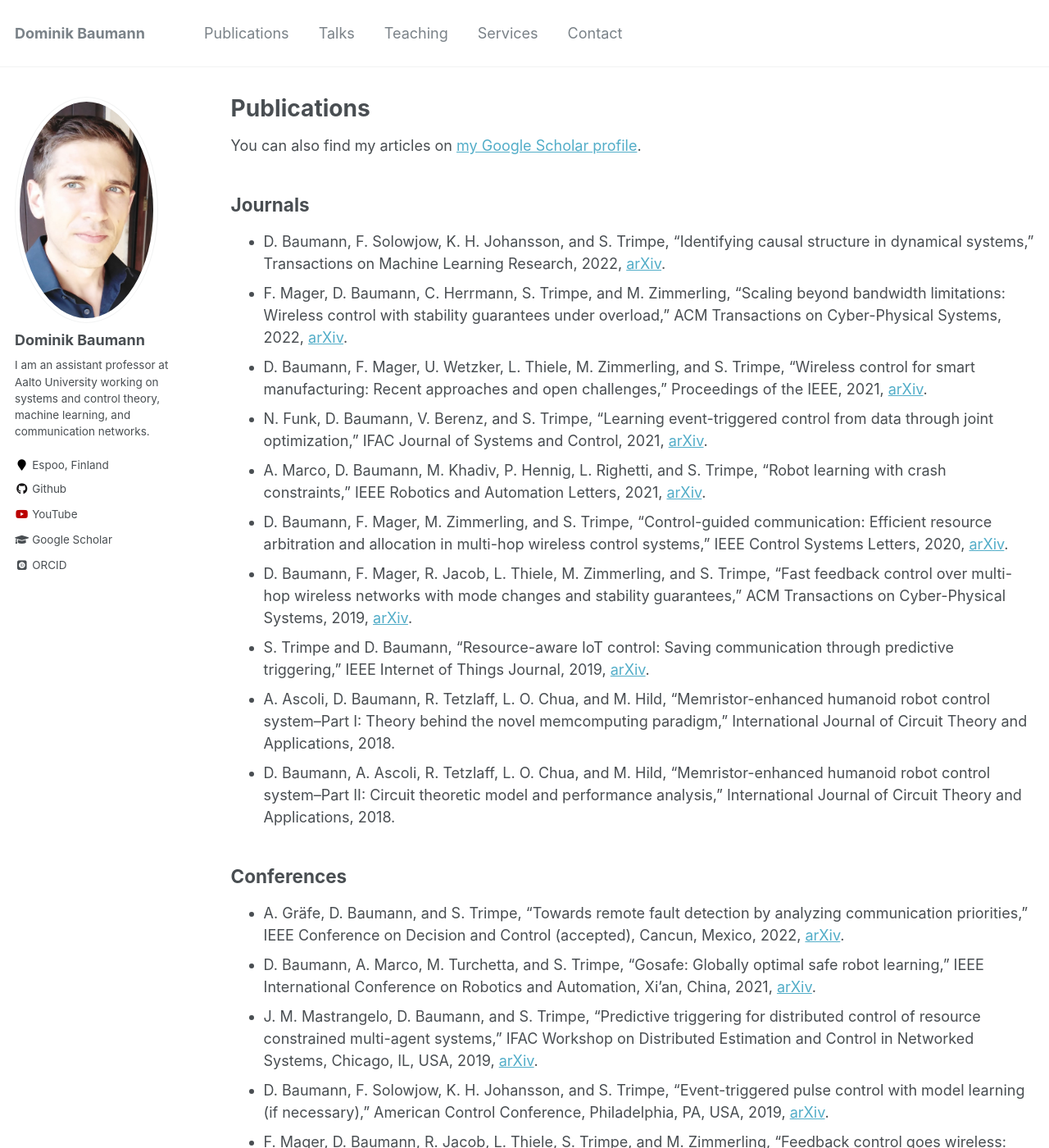
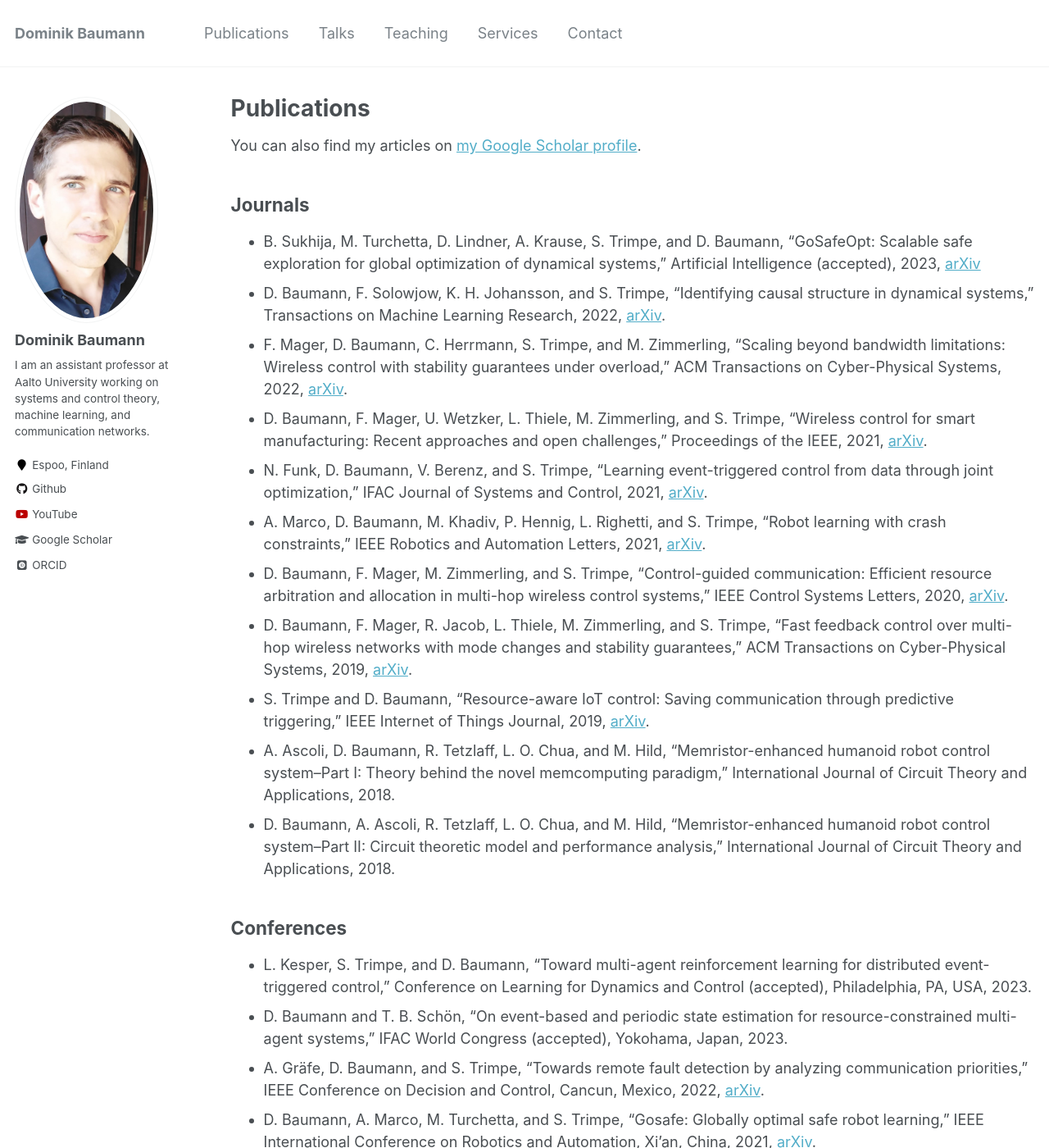
Before and after one commit to baumanndominik/baumanndominik.github.io, a Jekyll site: the page built from _pages/publications.md, in a window 1280 px wide and 1400 px high. Shown: the whole window at 82% size. Built offline with Jekyll 4.4.1, drawn with Linux system fonts in a browser that asks for light colours; some web fonts are replaced; some of the changed text lies outside the part shown.

```diff
--- a/_pages/publications.md
+++ b/_pages/publications.md
@@ -9,6 +9,7 @@ You can also find my articles on [my Google Scholar profile](https://scholar.goo
 
 ## Journals
 
+* B. Sukhija, M. Turchetta, D. Lindner, A. Krause, S. Trimpe, and D. Baumann, "GoSafeOpt: Scalable safe exploration for global optimization of dynamical systems," Artificial Intelligence (accepted), 2023, [arXiv](https://arxiv.org/abs/2201.09562)
 * D. Baumann, F. Solowjow, K. H. Johansson, and S. Trimpe, "Identifying causal structure in dynamical systems," Transactions on Machine Learning Research, 2022, [arXiv](https://arxiv.org/abs/2006.03906).
 * F. Mager, D. Baumann, C. Herrmann, S. Trimpe, and M. Zimmerling, “Scaling beyond bandwidth limitations: Wireless control with stability guarantees under overload,” ACM Transactions on Cyber-Physical Systems, 2022, [arXiv](https://arxiv.org/abs/2104.07989).
 * D. Baumann, F. Mager, U. Wetzker, L. Thiele, M. Zimmerling, and S. Trimpe, “Wireless control for smart manufacturing: Recent approaches and open challenges,” Proceedings of the IEEE, 2021, [arXiv](https://arxiv.org/abs/2010.09087).
@@ -22,7 +23,9 @@ You can also find my articles on [my Google Scholar profile](https://scholar.goo
 
 ## Conferences
 
-* A. Gräfe, D. Baumann, and S. Trimpe, "Towards remote fault detection by analyzing communication priorities," IEEE Conference on Decision and Control (accepted), Cancun, Mexico, 2022, [arXiv](https://arxiv.org/abs/2209.15498).
+* L. Kesper, S. Trimpe, and D. Baumann, "Toward multi-agent reinforcement learning for distributed event-triggered control," Conference on Learning for Dynamics and Control (accepted), Philadelphia, PA, USA, 2023.
+* D. Baumann and T. B. Schön, "On event-based and periodic state estimation for resource-constrained multi-agent systems," IFAC World Congress (accepted), Yokohama, Japan, 2023.
+* A. Gräfe, D. Baumann, and S. Trimpe, "Towards remote fault detection by analyzing communication priorities," IEEE Conference on Decision and Control, Cancun, Mexico, 2022, [arXiv](https://arxiv.org/abs/2209.15498).
 * D. Baumann, A. Marco, M. Turchetta, and S. Trimpe, “Gosafe: Globally optimal safe robot learning,” IEEE International Conference on Robotics and Automation, Xi’an, China, 2021, [arXiv](https://arxiv.org/abs/2105.13281).
 * J. M. Mastrangelo, D. Baumann, and S. Trimpe, “Predictive triggering for distributed control of resource constrained multi-agent systems,” IFAC Workshop on Distributed Estimation and Control in Networked Systems, Chicago, IL, USA, 2019, [arXiv](https://arxiv.org/abs/1907.12300).
 * D. Baumann, F. Solowjow, K. H. Johansson, and S. Trimpe, “Event-triggered pulse control with model learning (if necessary),” American Control Conference, Philadelphia, PA, USA, 2019, [arXiv](https://arxiv.org/abs/1903.08046).
@@ -35,3 +38,8 @@ You can also find my articles on [my Google Scholar profile](https://scholar.goo
 
 * S. Weichwald, S. W. Morgensen, T. E. Lee, D. Baumann, O. Kroemer, I. Guyon, S. Trimpe, J. Peters, and N. Pfister, "Learning by doing: Controlling a dynamical system using causality, control, and reinforcement learning," NeurIPS Competition and Demonstration Track, 2021, [arXiv](https://arxiv.org/pdf/2202.06052).
 * P. M. Addo, D. Baumann, J. McMurren, S. G. Verhulst, A. Young, and A. J. Zahuranec, "Emerging uses of technology for development: A new intelligence paradigm," Policy Paper, Agence Francaise de Developpement, 2020, [SRRN](https://papers.ssrn.com/sol3/papers.cfm?abstract_id=3937649).
+
+## Theses
+* D. Baumann, "Learning and control strategies for cyber-physcial systems: From wireless control over deep reinforcement learning to causal identification," Ph.D. Thesis, KTH Stockholm, Sweden, 2020, [DiVA](http://kth.diva-portal.org/smash/record.jsf?pid=diva2%3A1500552&dswid=5226).
+* D. Baumann, "Fast and resource-efficient control of wireless cyber-physical systems," Licentiate Thesis, KTH Stockholm, Sweden, 2019, [DiVA](http://www.diva-portal.org/smash/record.jsf?pid=diva2%3A1280065&dswid=5801).
+* D. Baumann, "Numerical study and analysis of a novel cognitive sensorimotor loop based on circuit elements with memory," Diploma Thesis, TU Dresden, Germany, 2016.
```
Also changed, not shown: _pages/talks.md (+1 -0 lines).
